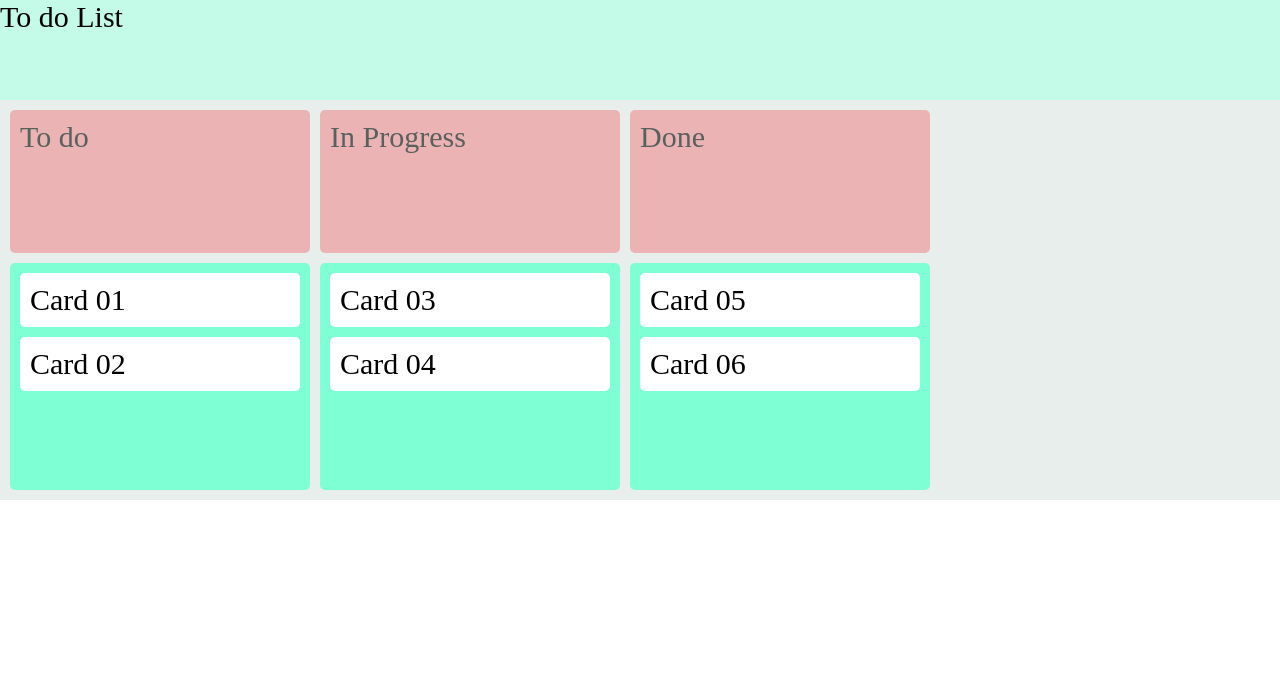
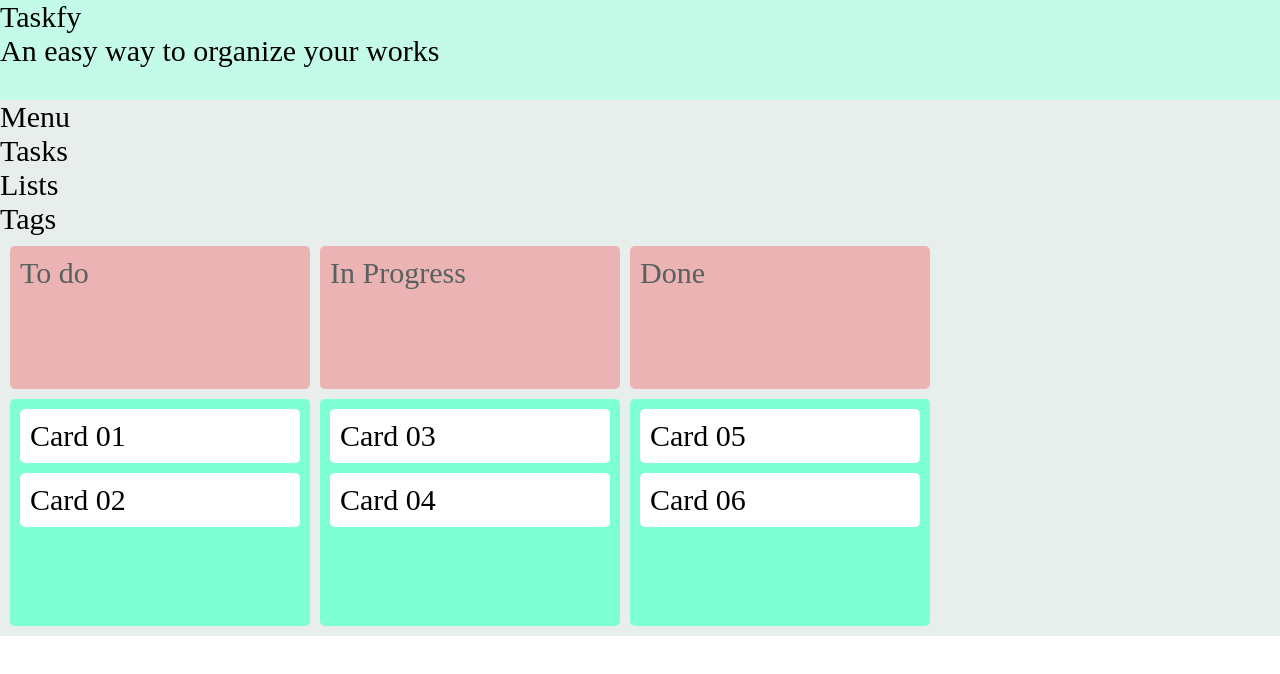
Before and after one commit to henriquedeantoni/Kanban-page, a plain HTML site: page index.html in a window 1280 px wide. Drawn offline with Linux system fonts and the light colour scheme.

Commit message:
Update index.html

```diff
--- a/index.html
+++ b/index.html
@@ -10,9 +10,16 @@
 
 <body>
     <div class="header-section">
-        <p>To do List</p>
+        <p>Taskfy</p>
+        <p>An easy way to organize your works</p>
     </div>
     <div class="bottom-section">
+        <div class="left-side-div">
+            <div class="menu-div">Menu</div>
+            <div class="menu-div">Tasks</div>
+            <div class="menu-div">Lists</div>
+            <div class="menu-div">Tags</div>
+        </div>
         <div class="kanban">
 
             <div class="column-title"><p class="title">To do</p></div>
```
